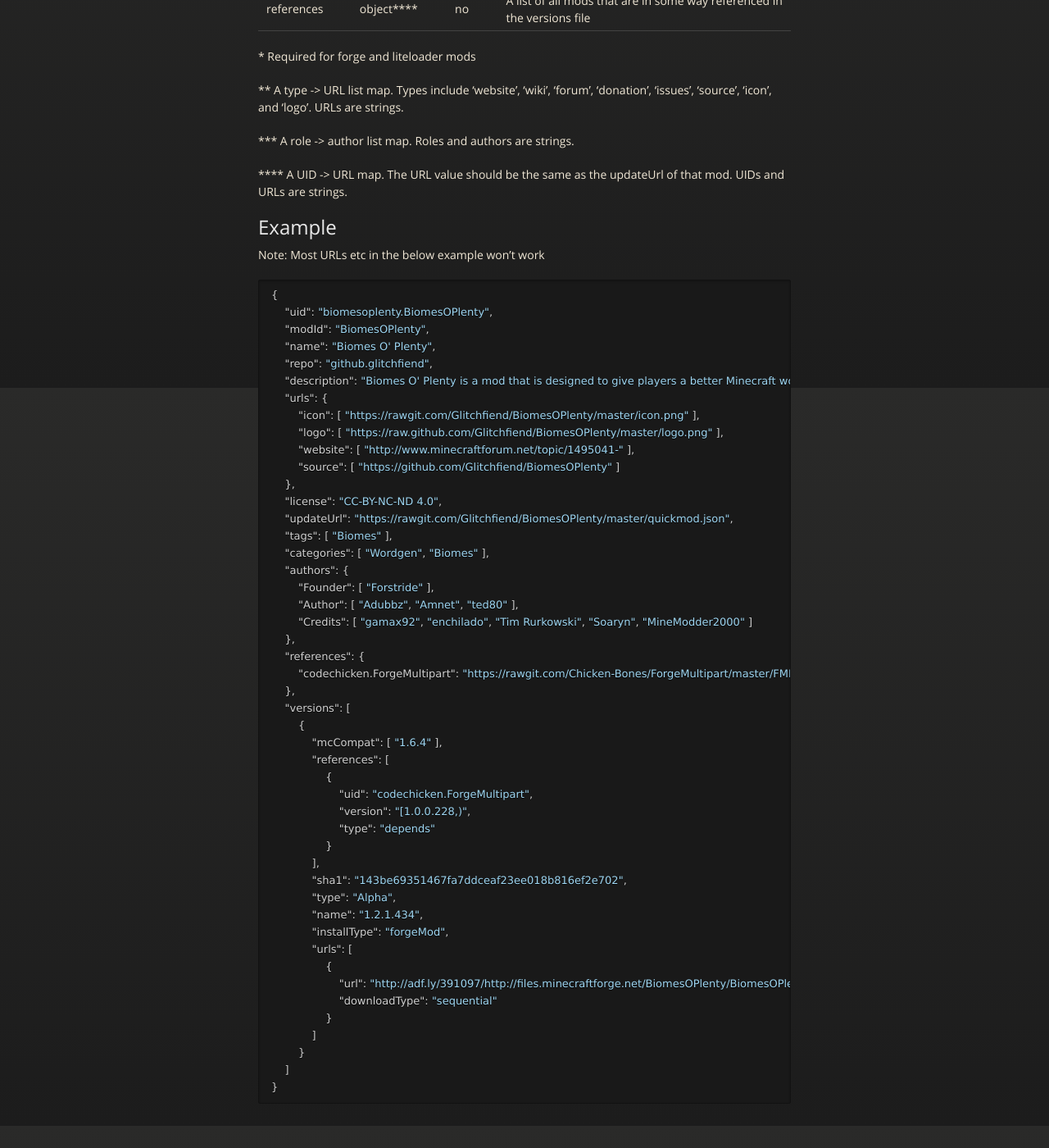
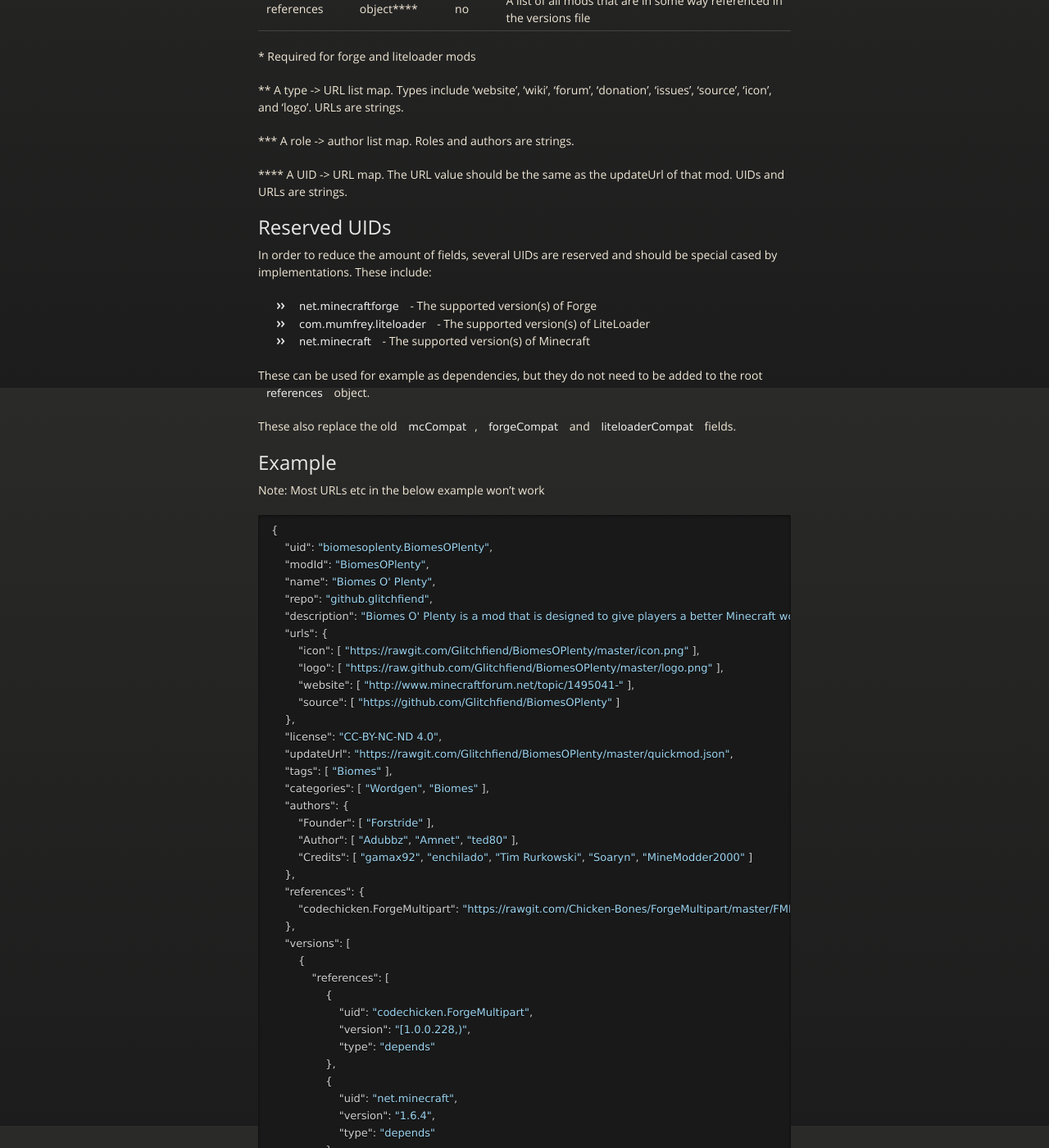
Before and after one commit to 02JanDal/QuickModDoc, a Jekyll site: the page built from qm_spec.markdown, in a window 1280 px wide and 1400 px high, scrolled down 1327 px. Shown: the whole window at 82% size. Built offline with Jekyll 4.4.1, drawn with Linux system fonts in a browser that asks for light colours; nearby versions of some CDN libraries; Markdown is read by kramdown in place of the engine named in the settings.

Commit message:
Remove *Compat fields, and add reserved UIDs

```diff
--- a/qm_spec.markdown
+++ b/qm_spec.markdown
@@ -42,6 +42,18 @@
 
 \*\*\*\* A UID -> URL map. The URL value should be the same as the updateUrl of that mod. UIDs and URLs are strings.
 
+## Reserved UIDs
+
+In order to reduce the amount of fields, several UIDs are reserved and should be special cased by implementations. These include:
+
+* `net.minecraftforge` - The supported version(s) of Forge
+* `com.mumfrey.liteloader` - The supported version(s) of LiteLoader
+* `net.minecraft` - The supported version(s) of Minecraft
+
+These can be used for example as dependencies, but they do not need to be added to the root `references` object.
+
+These also replace the old `mcCompat`, `forgeCompat` and `liteloaderCompat` fields.
+
 ## Example
 
 Note: Most URLs etc in the below example won't work
@@ -73,11 +85,15 @@
     },
     "versions": [
         {
-            "mcCompat": [ "1.6.4" ],
             "references": [
                 {
                     "uid": "codechicken.ForgeMultipart",
                     "version": "[1.0.0.228,)",
+                    "type": "depends"
+                },
+                {
+                    "uid": "net.minecraft",
+                    "version": "1.6.4",
                     "type": "depends"
                 }
             ],
--- a/qm_versions_spec.markdown
+++ b/qm_versions_spec.markdown
@@ -9,12 +9,9 @@
 
 Name | Type | Required? | Description
 ---- | ---- | --------- | -----------
-mcCompat | string list | yes | A list of all Minecraft versions supported by this version
 urls | object\*\* list | yes | A list of possible URLs (mirrors)
 version | string | yes | A name for this version. See [below](#note_versions)
 name | string | no | This can be used if you use a versioning scheme not compatible with the one outlined below. Set `name` to "your" version and `version` to a value compatible with QuickMod versions
-forgeCompat | [interval](#interval) | no | An interval of all forge versions supported
-liteloaderCompat | [interval](#interval) | no | An interval of all liteloader versions supported
 references | object\* list | no | A list of all dependencies, conflicts etc. etc.
 type | string | no | A type of the version, for example Release, Dev, Alpha or Beta.
 installType | enum | no | See [below](#installtype)
```
